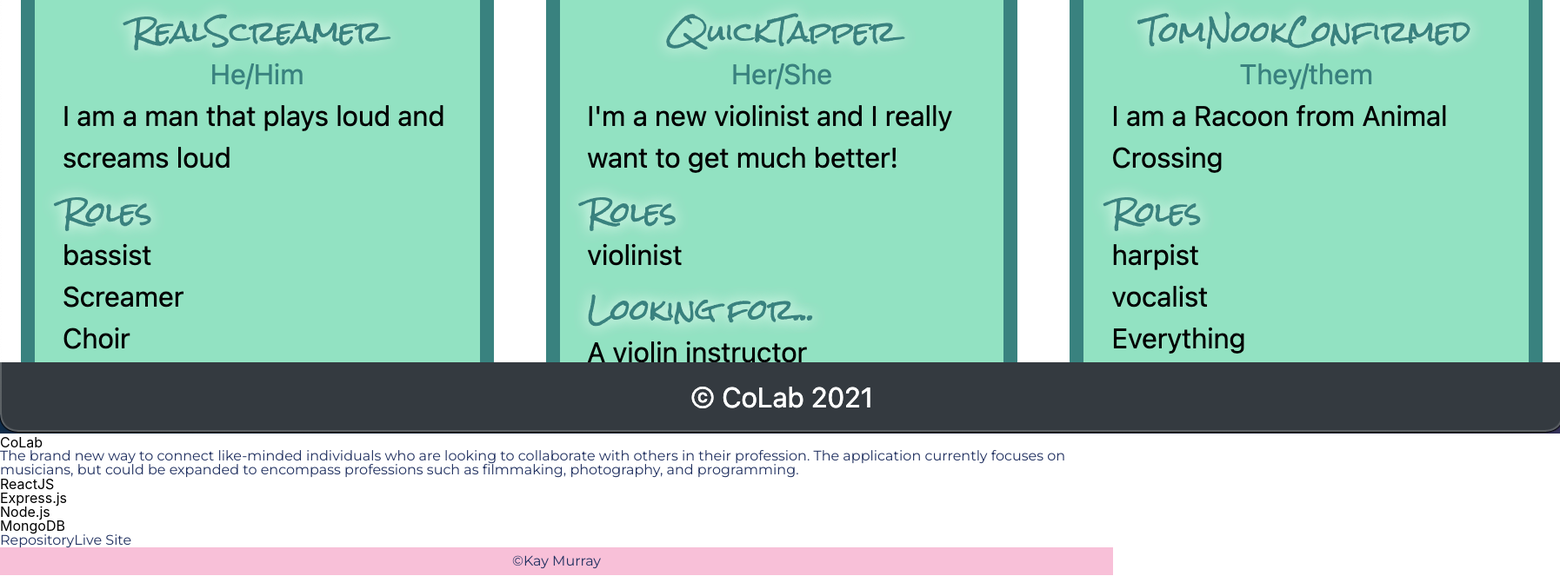
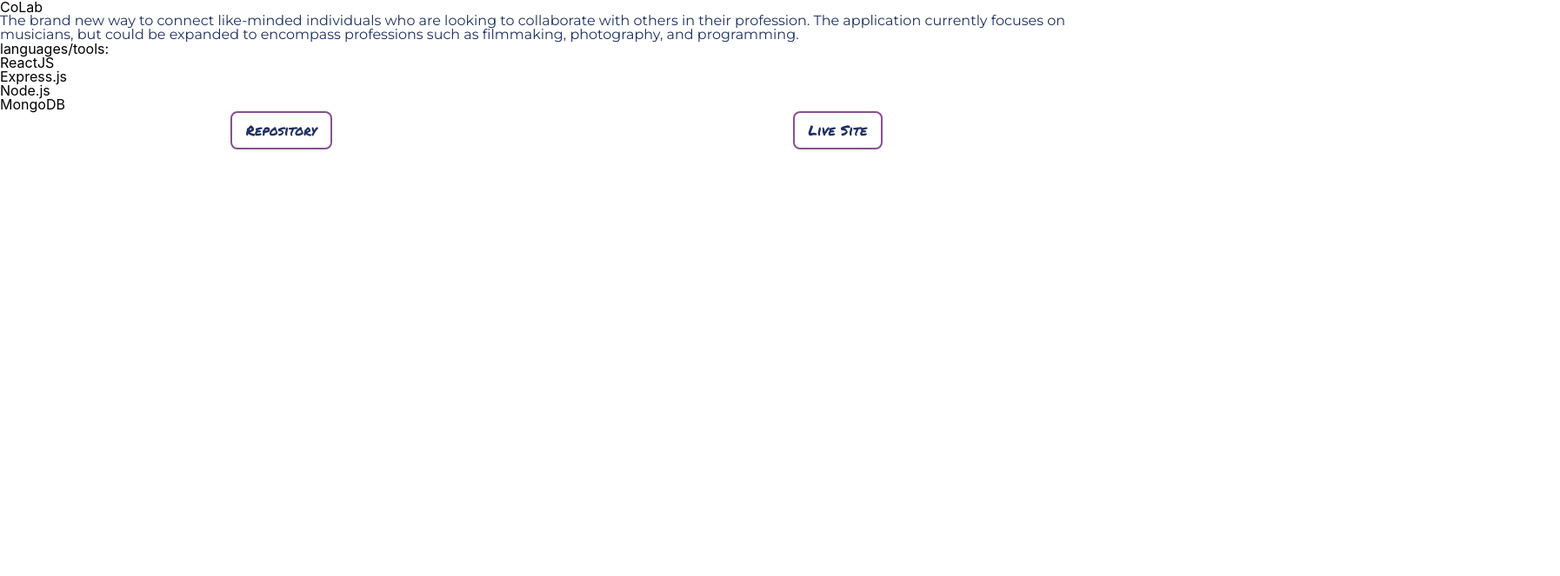
Before and after one commit to theykay/bubblegum, a React (Create React App) app: page /digital in a window 1280 px wide. Shown: the part 1380-2043 px from the top of the page at 87% size, 1794 px wide, since content can reach past the window. After the commit the page ends 1552 px from the top, so only its background shows below. Built offline with nearby package versions, Linux system fonts and the light colour scheme.

Commit message:
stuck footer to bottom of window, styling project card

```diff
--- a/src/Components/Footer/footer.scss
+++ b/src/Components/Footer/footer.scss
@@ -8,6 +8,9 @@
   align-items: center;
   width: 100%;
   flex-shrink: 0;
+  position: fixed;
+  bottom: 0;
+  left: 0;
 }
 
 #pageFootContent {
--- a/src/Components/Project/Project.jsx
+++ b/src/Components/Project/Project.jsx
@@ -17,13 +17,15 @@ const Project = (props) => {
         <section className='cardText'>
           <h3>{props.title}</h3>
           <p>{props.info}</p>
-          <ul className="mediaList">
+          <ul className="mediaList">languages/tools:
             {props.media.map((medium, index) => {
               return <li key={medium}>{medium}</li>
             })}
           </ul>
-          {props.repo && <a href={props.repo} target="_blank" rel="noreferrer">Repository</a>}
-          {props.site && <a href={props.site} target="_blank" rel="noreferrer">Live Site</a>}
+          <div className="cardLinks">
+            {props.repo && <a className="cardLink" href={props.repo} target="_blank" rel="noreferrer">Repository</a>}
+            {props.site && <a className="cardLink" href={props.site} target="_blank" rel="noreferrer">Live Site</a>}
+          </div>
         </section>
       </article>
     </>
--- a/src/Components/Project/Project.scss
+++ b/src/Components/Project/Project.scss
@@ -0,0 +1,64 @@
+@import '../../styles/main.scss';
+
+.projectCard {
+  display: flex;
+  position: relative;
+  display: block;
+  box-shadow: 0 0 1rem $colorMLight;
+  @include xs {
+    margin: 1rem;
+    padding: .5rem;
+    border-radius: .25rem;
+    height: auto;
+    overflow: hidden;
+    &:hover {
+      .cardText {
+        display: flex;
+      }
+    }
+  }
+}
+
+.cardImage {
+  width: 100%;
+  border-radius: .25rem;
+  // filter: grayscale(100%);
+}
+
+.cardText {
+  @include xs {
+    height: stretch;
+    width: auto;
+    padding: 1rem;
+    opacity: 0;
+    background-color: $colorLight;
+    position: absolute;
+    top: 0;
+    left: 0;
+    transition: all 400ms ease-out;
+    display: flex;
+    flex-direction: column;
+    justify-content: space-between;
+    &:hover {
+      opacity: 1;
+    }
+  }
+}
+
+.cardLinks {
+  display: flex;
+  justify-content: flex-start;
+}
+
+.cardLink {
+  color: $colorDark;
+  font-family: $fontFancy;
+  padding: .75rem 1rem;
+  margin: auto;
+  border: solid 2px $colorMid;
+  border-radius: .5rem;
+  &:hover {
+    background-color: $colorLight;
+    color: $colorDark;
+  }
+}
--- a/src/Pages/WebDesign/WebDesign.jsx
+++ b/src/Pages/WebDesign/WebDesign.jsx
@@ -13,6 +13,7 @@ const WebDesign = () => {
       site: 'https://afternoon-eyrie-78094.herokuapp.com/',
       repo: 'https://github.com/Rxjas/CoLab',
     },
+
   ];
 
   return (
```
